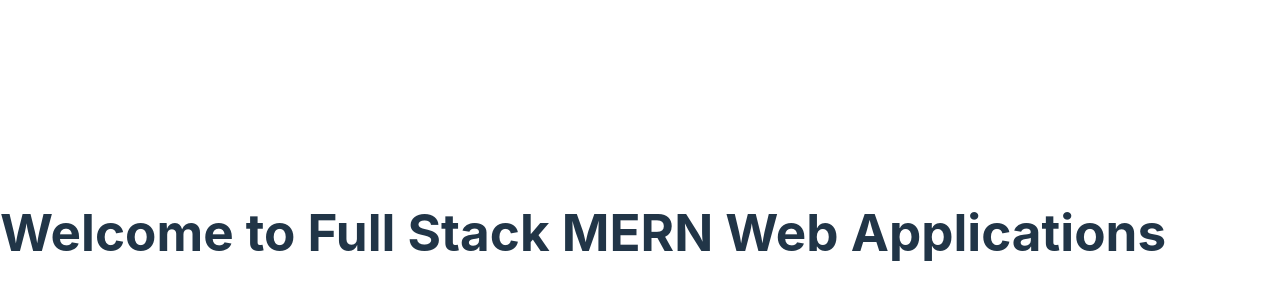
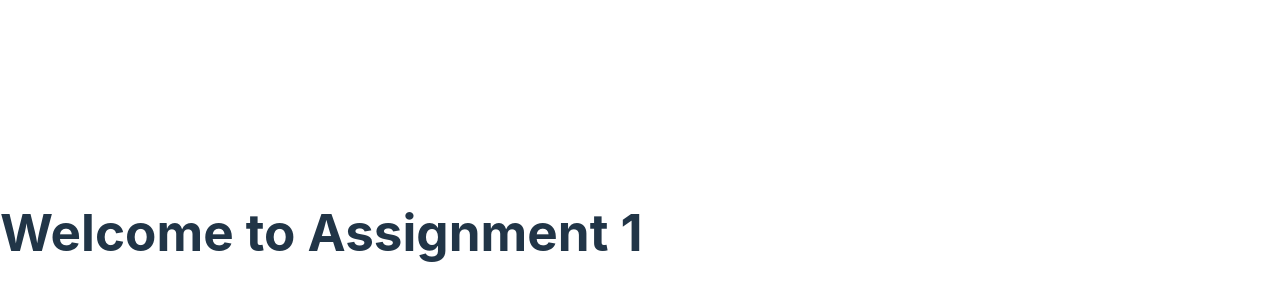
Before and after one commit to raabyo/kambaz-react-webapp-sp25, a React (Vite) app: page / in a window 1280 px wide. Shown: the part 168-468 px from the top of the page. Built offline with nearby package versions, Linux system fonts and the light colour scheme.

Commit message:
starting assignment 1

```diff
--- a/src/App.tsx
+++ b/src/App.tsx
@@ -1,7 +1,7 @@
 
 function App() {
 
-  return <h1>Welcome to Full Stack MERN Web Applications</h1>;
+  return <h1>Welcome to Assignment 1</h1>;
 }
 
 export default App
```
